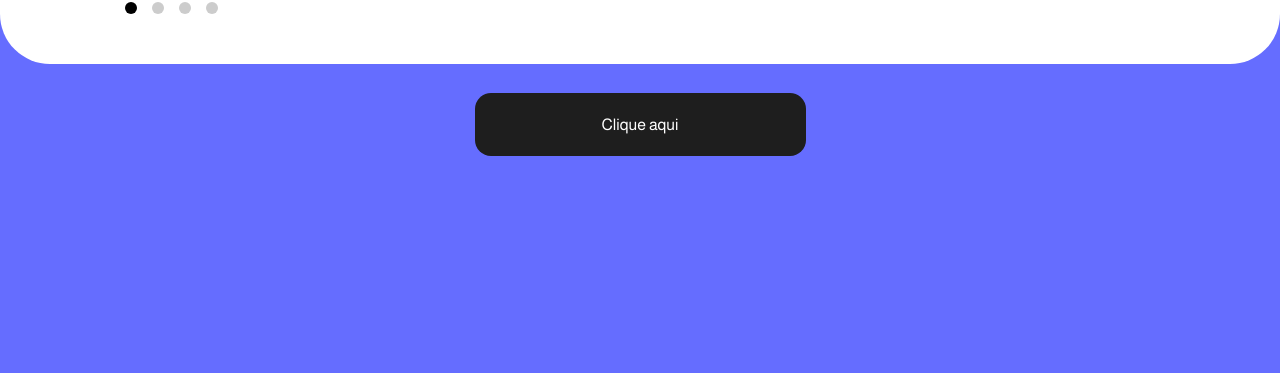
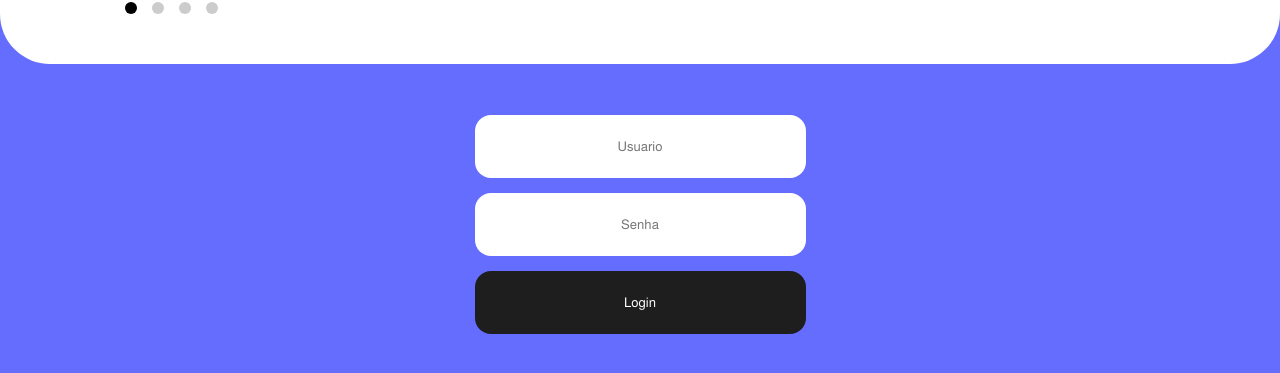
Before and after one commit to stheffanysantos/Project-Bonsae-Frontend, a Vue app: page / in a window 1280 px wide. Shown: the part 413-786 px from the top of the page. Built offline with nearby package versions, Linux system fonts and the light colour scheme.

Commit message:
botao em login para enviar para disciplinas

```diff
--- a/src/views/HomePage.vue
+++ b/src/views/HomePage.vue
@@ -33,7 +33,9 @@
 
     <footer>
       <div class="btns">
-        <a href="menu-principal.html" class="btn-principal">Clique aqui</a>
+        <input type="text" placeholder="Usuario">
+        <input type="password" placeholder="Senha">
+        <button @click="goDiciplinas" class="btn-principal">Login</button>
       </div>
     </footer>
   </div>
@@ -68,6 +70,9 @@ export default {
     moveToSlide(index) {
       this.currentIndex = index;
     },
+    goDiciplinas() {
+      this.$router.push('/Disciplinas');
+    }
   },
 };
 </script>
@@ -118,6 +123,7 @@ body {
   border-bottom-left-radius: 50px;
   padding: 50px 0;
   flex-grow: 1;
+  margin-bottom: 100px;
 }
 
 .content-img img {
@@ -199,7 +205,25 @@ footer {
 }
 
 .btns {
+  display: flex;
+  flex-direction: column;
   padding-top: 20px;
+}
+
+.btns input {
+  text-align: center;
+  background-color: var(--bg-color);
+  color: rgb(0, 0, 0);
+  text-decoration: none;
+  width: 331px;
+  height: 63px;
+  display: flex;
+  justify-content: center;
+  align-items: center;
+  border-radius: 16px;
+  transition: background-color 0.3s ease;
+  border: none;
+  margin-bottom: 15px;
 }
 
 .btn-principal {
@@ -213,6 +237,7 @@ footer {
   align-items: center;
   border-radius: 16px;
   transition: background-color 0.3s ease;
+  border: none;
 }
 
 .btn-principal:hover {
```
